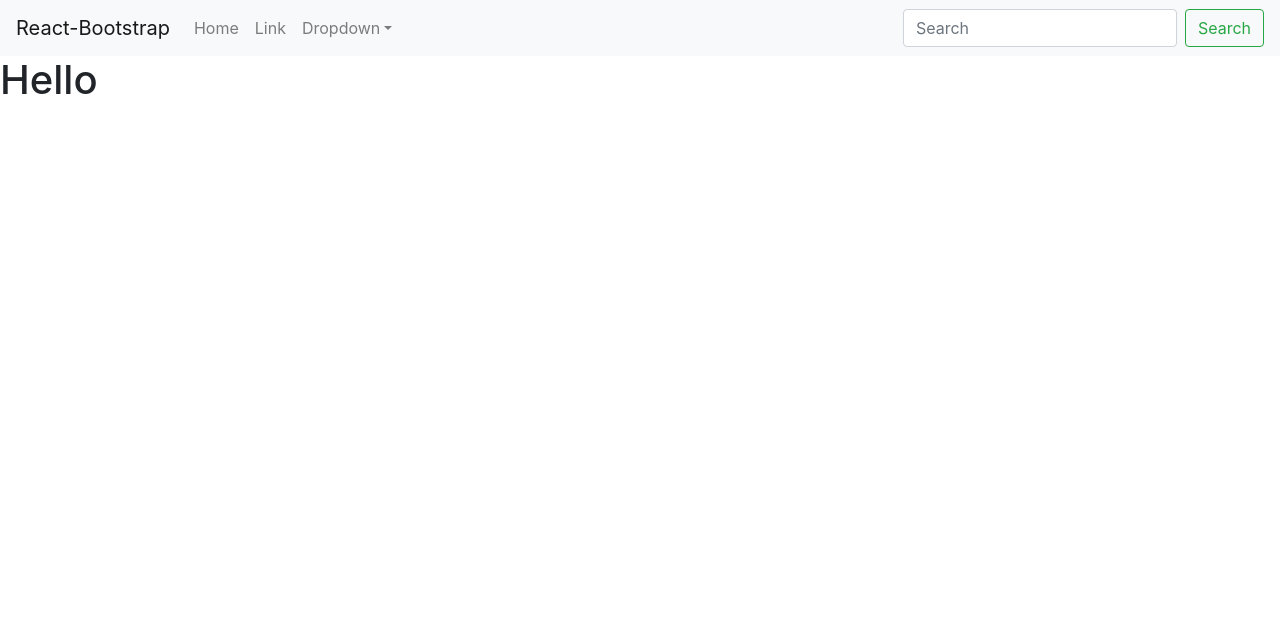
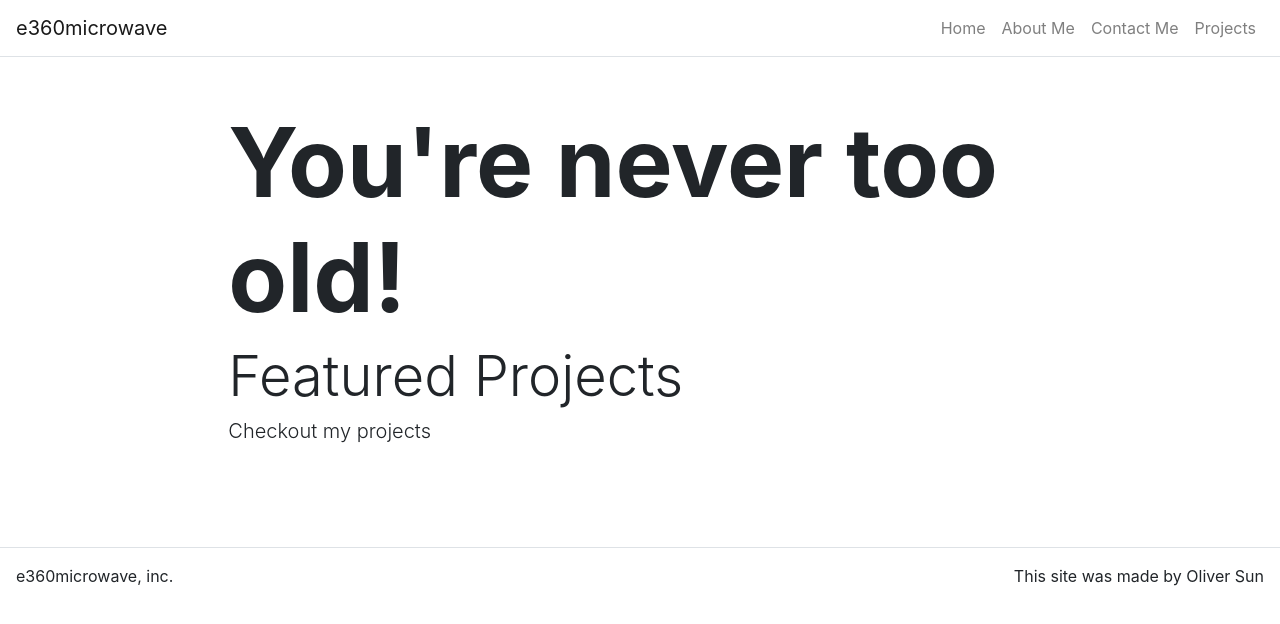
Before and after one commit to Olisun/e360microwave, a React (Create React App) app in the folder client/: page / in a window 1280 px wide. Shown: the top 624 px of the page. Built offline with nearby package versions, Linux system fonts and the light colour scheme.

Commit message:
deleted navbar component and incorporated it instead into app.js. This is so react router can be used with the main navbar

```diff
--- a/client/src/App.css
+++ b/client/src/App.css
@@ -1,38 +1,4 @@
-.App {
-  text-align: center;
+.container {
+  /* background-color: aqua;
+  width: 120%; */
 }
-
-.App-logo {
-  height: 40vmin;
-  pointer-events: none;
-}
-
-@media (prefers-reduced-motion: no-preference) {
-  .App-logo {
-    animation: App-logo-spin infinite 20s linear;
-  }
-}
-
-.App-header {
-  background-color: #282c34;
-  min-height: 100vh;
-  display: flex;
-  flex-direction: column;
-  align-items: center;
-  justify-content: center;
-  font-size: calc(10px + 2vmin);
-  color: white;
-}
-
-.App-link {
-  color: #61dafb;
-}
-
-@keyframes App-logo-spin {
-  from {
-    transform: rotate(0deg);
-  }
-  to {
-    transform: rotate(360deg);
-  }
-}
--- a/client/src/App.js
+++ b/client/src/App.js
@@ -1,17 +1,76 @@
-import React, { Component } from 'react';
-import './App.css';
+import React, { Component } from "react";
+import { BrowserRouter as Router, Route, Link } from "react-router-dom";
+import Container from "react-bootstrap/Container";
+import NavBar from "react-bootstrap/NavBar";
+import Nav from "react-bootstrap/Nav";
+import "./App.css";
 
-import NavBar from './components/NavBar';
+import Footer from "./components/Footer";
+import HomePage from "./pages/Home";
+import AboutPage from "./pages/About";
 
 class App extends Component {
+
+  constructor(props) {
+    super(props);
+    this.state = {
+      title: "Oliver Sun",
+      headerLinks: [
+        { title: "Home", path: "/" },
+        { title: "About", path: "/about" },
+        { title: "Contact", path: "/contact" },
+        { title: "Projects", path: "/projects" }
+      ],
+      home: {
+        title: "You're never too old!",
+        subTitle: "Featured Projects",
+        text: "Checkout my projects"
+      },
+      about: {
+        title: "About Me"
+      },
+      contact: {
+        title: "You can reach me any time!"
+      },
+      projects: {
+        title: "My Projects"
+      }
+    }
+  }
+
   render() {
     return (
-      <div>
-        <NavBar />
-        <h1>Hello</h1>
-      </div>
+      <Router>
+        <Container className="p-0" fluid={true}>
+          <NavBar className="border-bottom" bg="transparent" expand="lg">
+            <NavBar.Brand>e360microwave</NavBar.Brand>
+            <NavBar.Toggle className="border-0" aria-controls="navbar-toggle" />
+            <NavBar.Collapse id="navbar-toggle">
+              <Nav className="ml-auto">
+                <Link className="nav-link" to="/">Home</Link>
+                <Link className="nav-link" to="/about">About Me</Link>
+                <Link className="nav-link" to="/contact">Contact Me</Link>
+                <Link className="nav-link" to="/projects">Projects</Link>
+              </Nav>
+            </NavBar.Collapse>
+          </NavBar>
+
+          <Route path="/" exact render={() => <HomePage title={this.state.home.title} subTitle={this.state.home.subTitle} text={this.state.home.text} />} />
+          <Route path="/about" render={() => <AboutPage title={this.state.about.title} />} />
+
+
+
+          <Footer />
+
+        </Container>
+
+      </Router>
     )
   }
 }
 
-export default App
+
+
+
+
+export default App;
--- a/client/src/components/Hero.js
+++ b/client/src/components/Hero.js
@@ -5,15 +5,14 @@ import Row from "react-bootstrap/Row";
 import Col from "react-bootstrap/Col";
 
 const Hero = (props) => {
-  const { title, subTitle, text } = this.props:
   return (
     <Jumbotron className="bg-transparent jumbotron-fluid p-0">
       <Container fluid={true}>
         <Row className="justify-content-center py-5">
           <Col md={8} sm={12}>
-            {title && <h1 className="display-1 font-weight-bolder">{title}</h1>}
-            {subTitle && <h3 className="display-4 font-weight-light">{subTitle}</h3>}
-            {text && <h3 className="lead font-weight-light">{text}</h3>}
+            {props.title && <h1 className="display-1 font-weight-bolder">{props.title}</h1>}
+            {props.subTitle && <h3 className="display-4 font-weight-light">{props.subTitle}</h3>}
+            {props.text && <h3 className="lead font-weight-light">{props.text}</h3>}
           </Col>
         </Row>
       </Container>
--- a/client/src/components/NavBar.js
+++ /dev/null
@@ -1,32 +0,0 @@
-import React, { Component } from "react";
-import { Nav, Navbar, NavDropdown, Form, FormControl, Button } from "react-bootstrap";
-
-const NavBar = () => {
-  return (
-    <div>
-      <Navbar bg="light" expand="lg">
-        <Navbar.Brand href="#home">React-Bootstrap</Navbar.Brand>
-        <Navbar.Toggle aria-controls="basic-navbar-nav" />
-        <Navbar.Collapse id="basic-navbar-nav">
-          <Nav className="mr-auto">
-            <Nav.Link href="#home">Home</Nav.Link>
-            <Nav.Link href="#link">Link</Nav.Link>
-            <NavDropdown title="Dropdown" id="basic-nav-dropdown">
-              <NavDropdown.Item href="#action/3.1">Action</NavDropdown.Item>
-              <NavDropdown.Item href="#action/3.2">Another action</NavDropdown.Item>
-              <NavDropdown.Item href="#action/3.3">Something</NavDropdown.Item>
-              <NavDropdown.Divider />
-              <NavDropdown.Item href="#action/3.4">Separated link</NavDropdown.Item>
-            </NavDropdown>
-          </Nav>
-          <Form inline>
-            <FormControl type="text" placeholder="Search" className="mr-sm-2" />
-            <Button variant="outline-success">Search</Button>
-          </Form>
-        </Navbar.Collapse>
-      </Navbar>
-    </div>
-  )
-};
-
-export default NavBar;
--- /dev/null
+++ b/client/src/pages/About.js
@@ -0,0 +1,16 @@
+import React from 'react'
+import { render } from 'react-dom'
+
+import Hero from "../components/Hero";
+
+const AboutPage = (props) => {
+
+  return (
+    <div>
+      <p>About Page Works</p>
+    </div>
+  )
+}
+
+
+export default AboutPage;
--- a/client/src/pages/Home.js
+++ b/client/src/pages/Home.js
@@ -1,15 +1,14 @@
 import React from 'react';
 import { render } from 'react-dom';
-import Hero from '..components/Hero';
+import Hero from '../components/Hero';
 
 const HomePage = (props) => {
-  const { title, subTitle, text } = this.props;
   return (
     <div>
       <Hero
-        title={title}
-        subTitle={subTitle}
-        text={text}
+        title={props.title}
+        subTitle={props.subTitle}
+        text={props.text}
       />
     </div>
   )
```
